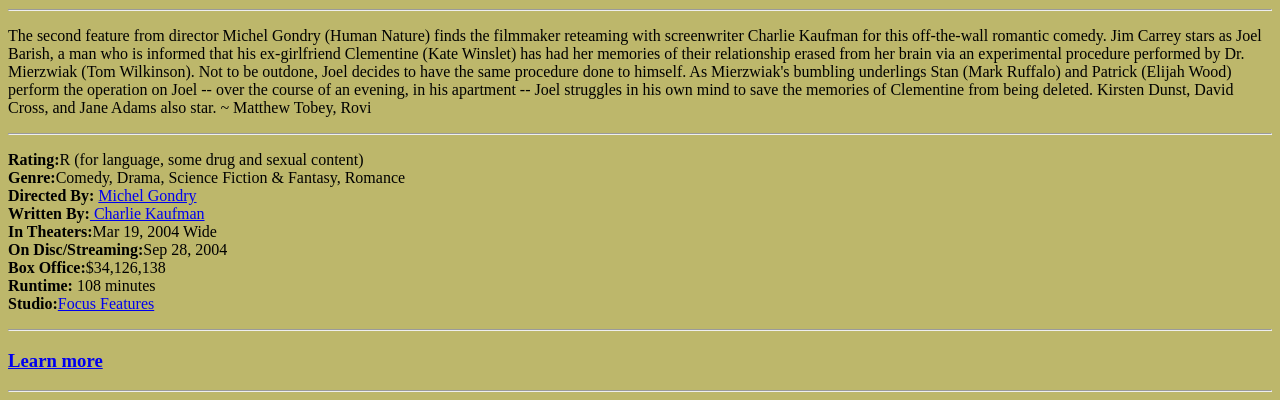
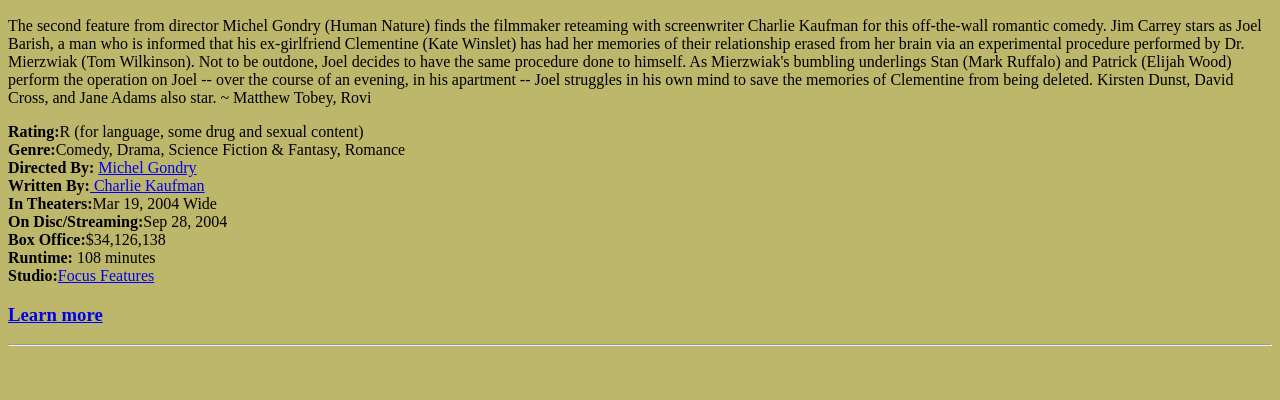
Before and after one commit to BatuhanSert/ForteAlgebra.github.io, a plain HTML site: page films.htm in a window 1280 px wide. Shown: the part 481-881 px from the top of the page. After the commit the page ends 835 px from the top, so only its background shows below. Drawn offline with Linux system fonts and the light colour scheme.

Commit message:
Update films.htm

```diff
--- a/films.htm
+++ b/films.htm
@@ -25,12 +25,12 @@
 
 	<div align="center">
 <div align="center">
-<iframe frameborder="0" width="560" height="315" src="https://www.dailymotion.com/embed/video/x543cog" allowfullscreen allow="autoplay"></iframe>
+<iframe frameborder="0" width="560" height="315" src="https://www.youtube.com/embed/QRe9WBkcjy0" allowfullscreen allow="autoplay"></iframe>
 </div></div>
 
-	<hr>
+
 	<p>The second feature from director Michel Gondry (Human Nature) finds the filmmaker reteaming with screenwriter Charlie Kaufman for this off-the-wall romantic comedy. Jim Carrey stars as Joel Barish, a man who is informed that his ex-girlfriend Clementine (Kate Winslet) has had her memories of their relationship erased from her brain via an experimental procedure performed by Dr. Mierzwiak (Tom Wilkinson). Not to be outdone, Joel decides to have the same procedure done to himself. As Mierzwiak's bumbling underlings Stan (Mark Ruffalo) and Patrick (Elijah Wood) perform the operation on Joel -- over the course of an evening, in his apartment -- Joel struggles in his own mind to save the memories of Clementine from being deleted. Kirsten Dunst, David Cross, and Jane Adams also star. ~ Matthew Tobey, Rovi</p>
-	<hr>
+
 
 	<div><p> <b>Rating:</b>R (for language, some drug and sexual content) <br>
 		<b>Genre:</b>Comedy, Drama, Science Fiction & Fantasy, Romance <br>
@@ -42,12 +42,10 @@
 		<b>Runtime:	</b>108 minutes <br>
 		<b>Studio:</b><a href="http://focusfeatures.com/">Focus Features </a><br>
 	 </p> </div>
+
+	<div><h3><a href="https://www.imdb.com/title/tt0338013/">Learn more</a></h3></div>
 	 <hr>
-	<div><h3><a href="https://www.imdb.com/title/tt0338013/">Learn more</a></h3></div>
 
-
-	<!-- <p>Learn More: (<a href="https://www.rottentomatoes.com/m/eternal_sunshine_of_the_spotless_mind">Rottentomatoes |</a><a href="https://www.imdb.com/title/tt0338013/">| IMDB |</a><a href="http://www.beyazperde.com/filmler/film-40191/">| Beyazperde</a>)</p>-->
-	 <hr>
 
 
 
```
